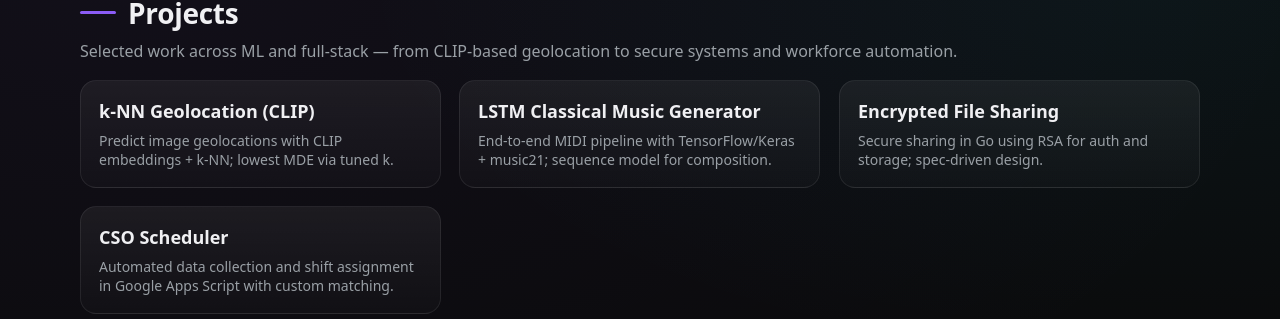
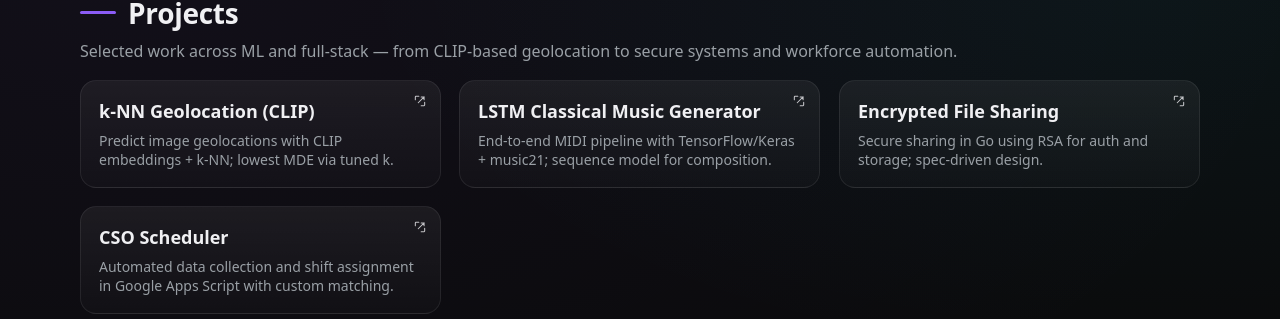
Before and after one commit to japinder12/japinder12.github.io, a Next.js app: page / in a window 1280 px wide. Shown: the part 633-952 px from the top of the page. Built offline with nearby package versions, Linux system fonts and the light colour scheme; no server answers.

Commit message:
update 'click me' hover button with ext link icon

```diff
--- a/src/components/Hero.tsx
+++ b/src/components/Hero.tsx
@@ -39,23 +39,7 @@
     return () => io.disconnect()
   }, [])
 
-  useEffect(() => {
-    const glow = glowRef.current
-    if (!glow) return
-    const cards = Array.from(document.querySelectorAll('.projects-grid a.card'))
-    const onEnter = () => glow.classList.add('click')
-    const onLeave = () => glow.classList.remove('click')
-    cards.forEach((el) => {
-      el.addEventListener('mouseenter', onEnter)
-      el.addEventListener('mouseleave', onLeave)
-    })
-    return () => {
-      cards.forEach((el) => {
-        el.removeEventListener('mouseenter', onEnter)
-        el.removeEventListener('mouseleave', onLeave)
-      })
-    }
-  }, [])
+  // Removed "Click Me" overlay behavior tied to project cards
 
   // Typewriter effect for the main headline (with caret)
   const fullTitle = 'Shipping clean APIs and crisp UIs'
--- a/src/components/ProjectsGrid.tsx
+++ b/src/components/ProjectsGrid.tsx
@@ -6,14 +6,14 @@
 
 const GH = (process.env.NEXT_PUBLIC_GITHUB_URL as string) || 'https://github.com/japinder12'
 const projects: Project[] = [
-  { title: 'k‑NN Geolocation (CLIP)', blurb: 'Predict image geolocations with CLIP embeddings + k‑NN; lowest MDE via tuned k.', tag: 'ML · PyTorch', href: 'google.com' },
-  { title: 'LSTM Classical Music Generator', blurb: 'End‑to‑end MIDI pipeline with TensorFlow/Keras + music21; sequence model for composition.', tag: 'ML · TensorFlow', href: GH },
+  { title: 'k‑NN Geolocation (CLIP)', blurb: 'Predict image geolocations with CLIP embeddings + k‑NN; lowest MDE via tuned k.', tag: 'ML · PyTorch', href: 'https://www.google.com' },
+  { title: 'LSTM Classical Music Generator', blurb: 'End‑to‑end MIDI pipeline with TensorFlow/Keras + music21; sequence model for composition.', tag: 'ML · TensorFlow', href: GH+'/resumes' },
   { title: 'Encrypted File Sharing', blurb: 'Secure sharing in Go using RSA for auth and storage; spec‑driven design.', tag: 'Go · Security', href: GH },
   { title: 'CSO Scheduler', blurb: 'Automated data collection and shift assignment in Google Apps Script with custom matching.', tag: 'Apps Script', href: GH},
 ]
 
 function TiltCard({ p }: { p: Project }) {
-  const ref = useRef<HTMLAnchorElement | null>(null)
+  const ref = useRef<HTMLDivElement | null>(null)
 
   const onMove = (e: React.MouseEvent) => {
     const el = ref.current
@@ -32,11 +32,16 @@
   }
 
   return (
-    <a ref={ref} className="card" onMouseMove={onMove} onMouseLeave={onLeave} href={p.href || GH} target="_blank" rel="noreferrer">
-      {/* <span className="badge">{p.tag}</span> */}
+    <div ref={ref} className="card" onMouseMove={onMove} onMouseLeave={onLeave}>
+      <a className="ext-link" aria-label={`Open ${p.title}`} href={p.href || GH} target="_blank" rel="noreferrer">
+        <svg width="14" height="14" viewBox="0 0 24 24" fill="none" xmlns="http://www.w3.org/2000/svg" aria-hidden>
+          <path d="M14 5h5v5M9 15l10-10" stroke="currentColor" strokeWidth="1.8" strokeLinecap="round"/>
+          <path d="M20 14v5a1 1 0 0 1-1 1h-5M10 4H5a1 1 0 0 0-1 1v5" stroke="currentColor" strokeWidth="1.8" strokeLinecap="round"/>
+        </svg>
+      </a>
       <h3>{p.title}</h3>
       <p>{p.blurb}</p>
-    </a>
+    </div>
   )
 }
 
--- a/src/styles/globals.css
+++ b/src/styles/globals.css
@@ -53,7 +53,6 @@
 /* Glow cursor */
 .cursor-glow { position: fixed; width: var(--cursor-size, 250px); height: var(--cursor-size, 250px); border-radius: 50%; pointer-events: none; background: radial-gradient(closest-side, rgba(139,92,246,0.18), rgba(34,211,238,0)); transform: translate(-50%, -50%); mix-blend-mode: screen; z-index: 2; transition: opacity 300ms ease; }
 [data-theme="light"] .cursor-glow { background: radial-gradient(closest-side, rgba(139,92,246,0.28), rgba(34,211,238,0)); mix-blend-mode: multiply; }
-.cursor-glow.click::after { content: 'Click Me'; position: absolute; top: 50%; left: 50%; transform: translate(-50%, calc(-50% + 16px)); padding: 6px 10px; font-size: 12px; font-weight: 700; color: var(--bg); background: var(--text); border-radius: 999px; box-shadow: 0 4px 14px rgba(0,0,0,0.25); pointer-events: none; mix-blend-mode: normal; }
 
 /* Nav */
 nav.sticky { position: sticky; top: 0; z-index: 10; backdrop-filter: blur(8px); background: var(--nav-bg); border-bottom: 1px solid var(--panel-border); }
@@ -104,7 +103,7 @@
 /* Work grid */
 .projects { background: radial-gradient(1200px 600px at 10% 10%, rgba(139,92,246,0.06), transparent), radial-gradient(800px 400px at 90% 10%, rgba(34,211,238,0.06), transparent); }
 .projects-grid { display: grid; grid-template-columns: repeat(auto-fill, minmax(280px, 1fr)); gap: 18px; }
-.projects-grid a.card { text-decoration: none; color: inherit; }
+.projects-grid .card { text-decoration: none; color: inherit; }
 .skills-grid { display: flex; flex-wrap: wrap; gap: 10px; justify-content: center; }
 
 /* Skills styling inspired by reference */
@@ -163,6 +162,9 @@
 .card:hover { border-color: rgba(139,92,246,0.5); box-shadow: 0 10px 40px rgba(139,92,246,0.12); }
 .card h3 { margin: 0 0 8px; font-size: 18px; }
 .card p { margin: 0; color: var(--muted); font-size: 14px; }
+/* External link button in cards */
+.card .ext-link { position: absolute; top: 8px; right: 8px; width: 24px; height: 24px; display: inline-grid; place-items: center; color: var(--text); text-decoration: none; opacity: 0.8; transition: transform .15s ease, opacity .15s ease; }
+.card .ext-link:hover { transform: translateY(-1px) scale(1.05); opacity: 1; }
 .badge { position: absolute; top: 12px; right: 12px; font-size: 11px; color: #0b0b0c; background: #e5e7eb; border-radius: 999px; padding: 4px 8px; }
 
 /* About */
```
